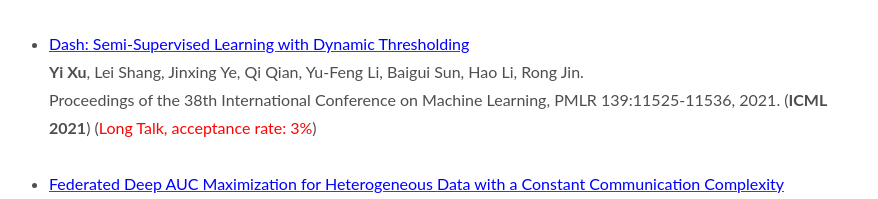
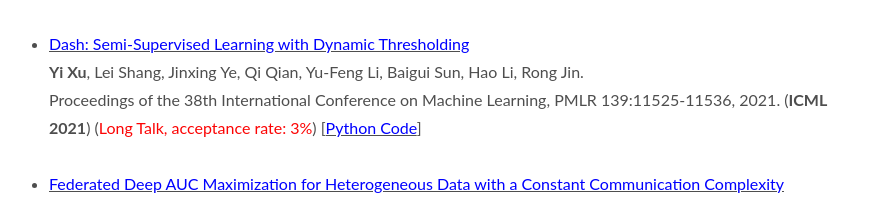
Before and after one commit to yxu71/yxu71.github.io, a plain HTML site: page index.html in a window 1280 px wide. Shown: the part 2367-2566 px from the top of the page, without its empty margins (206-1084 px from the left). Drawn offline with Linux system fonts and the light colour scheme.

Commit message:
Update index.html

```diff
--- a/index.html
+++ b/index.html
@@ -260,7 +260,9 @@
 		<a href="https://arxiv.org/abs/2109.00650"><font color="#0000FF">Dash: Semi-Supervised Learning with Dynamic Thresholding</font></a><br>
                 <b>Yi Xu</b>, Lei Shang, Jinxing Ye, Qi Qian, Yu-Feng Li, Baigui Sun, Hao Li, Rong Jin.<br>
                 Proceedings of the 38th International Conference on Machine Learning, PMLR 139:11525-11536, 2021. (<b>ICML 2021</b>) (<FONT COLOR="#FC0404">Long Talk, acceptance rate: 3%</font>)
-                <br><br>
+                [<a href="https://github.com/idstcv/Dash" target="_blank"><font color="#0000FF">Python Code</font></a>]
+
+		<br><br>
             </li>
 
 
```
